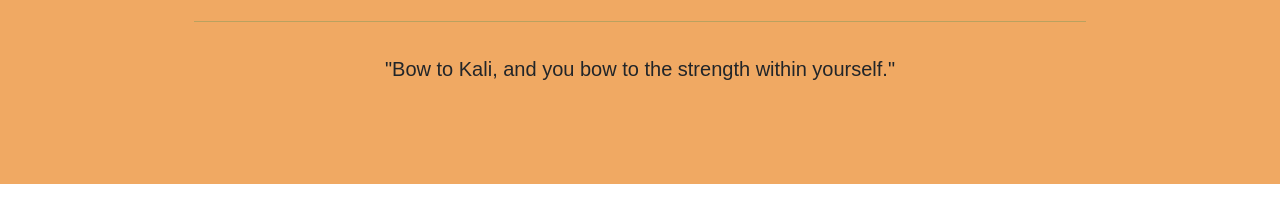
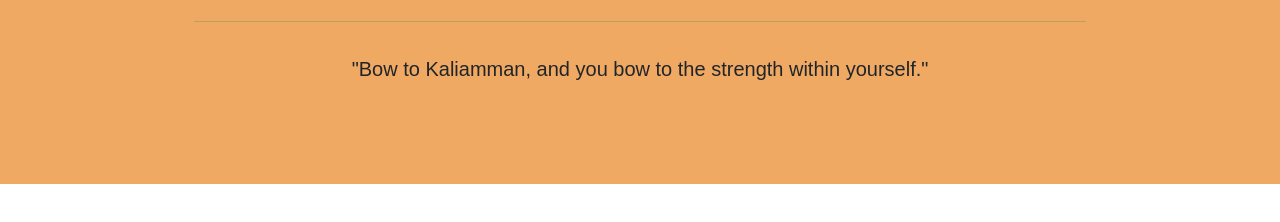
Before and after one commit to SuthaRajesh/Temple-Website, a plain HTML site: page hero.html in a window 1280 px wide. Shown: the part 136-358 px from the top of the page. Drawn offline with nearby package versions, Linux system fonts and the light colour scheme.

Commit message:
hero changes

```diff
--- a/hero.html
+++ b/hero.html
@@ -25,7 +25,7 @@
 <hr style="width: 80%;">
 </div>
 <p class="lead mt-3 text-dark">
-"Bow to Kali, and you bow to the strength within yourself."
+"Bow to Kaliamman, and you bow to the strength within yourself."
 </p>
 </div>
 </section>
--- a/lightbox.css
+++ b/lightbox.css
@@ -15,7 +15,6 @@
 /* Modal Image */
 .modal-content {
   margin: auto;
-
   max-height: 100vh;
   display: block;
   max-width: 50vw;   /* ✅ limit width */
```
